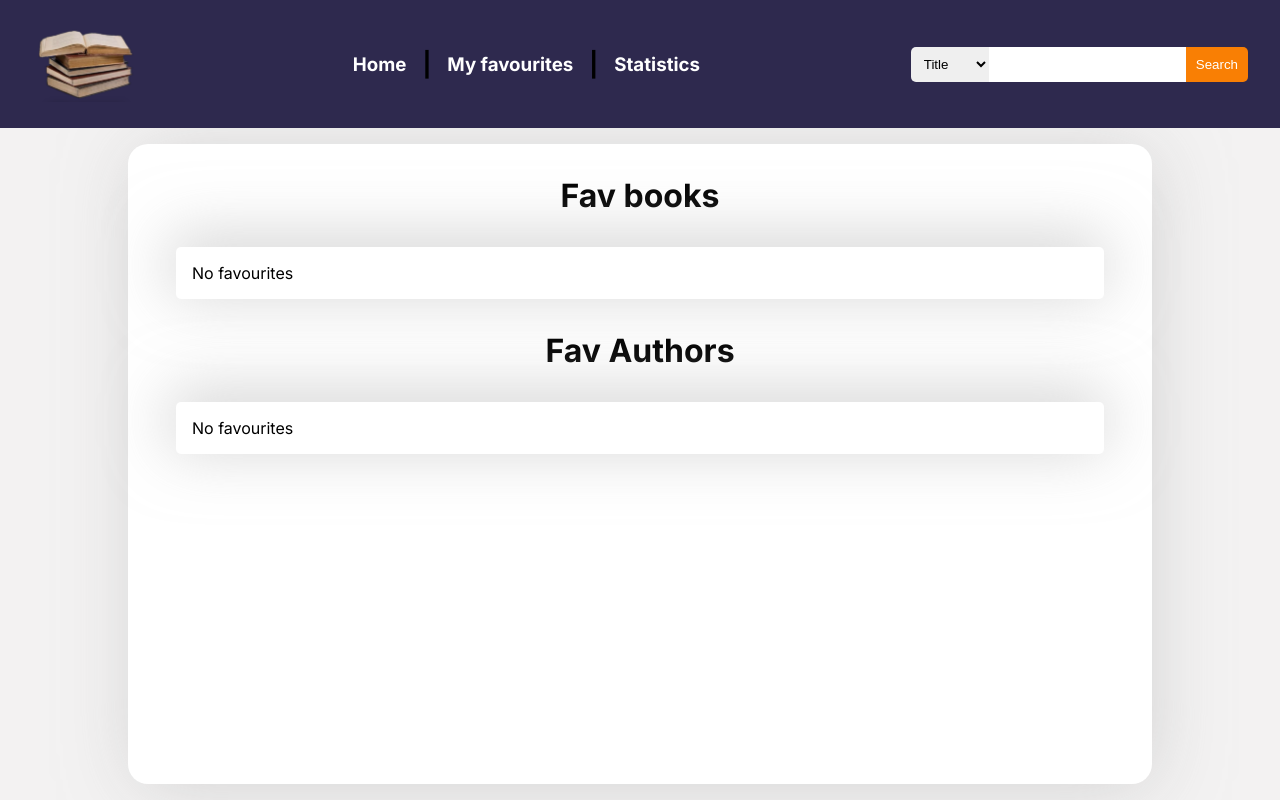
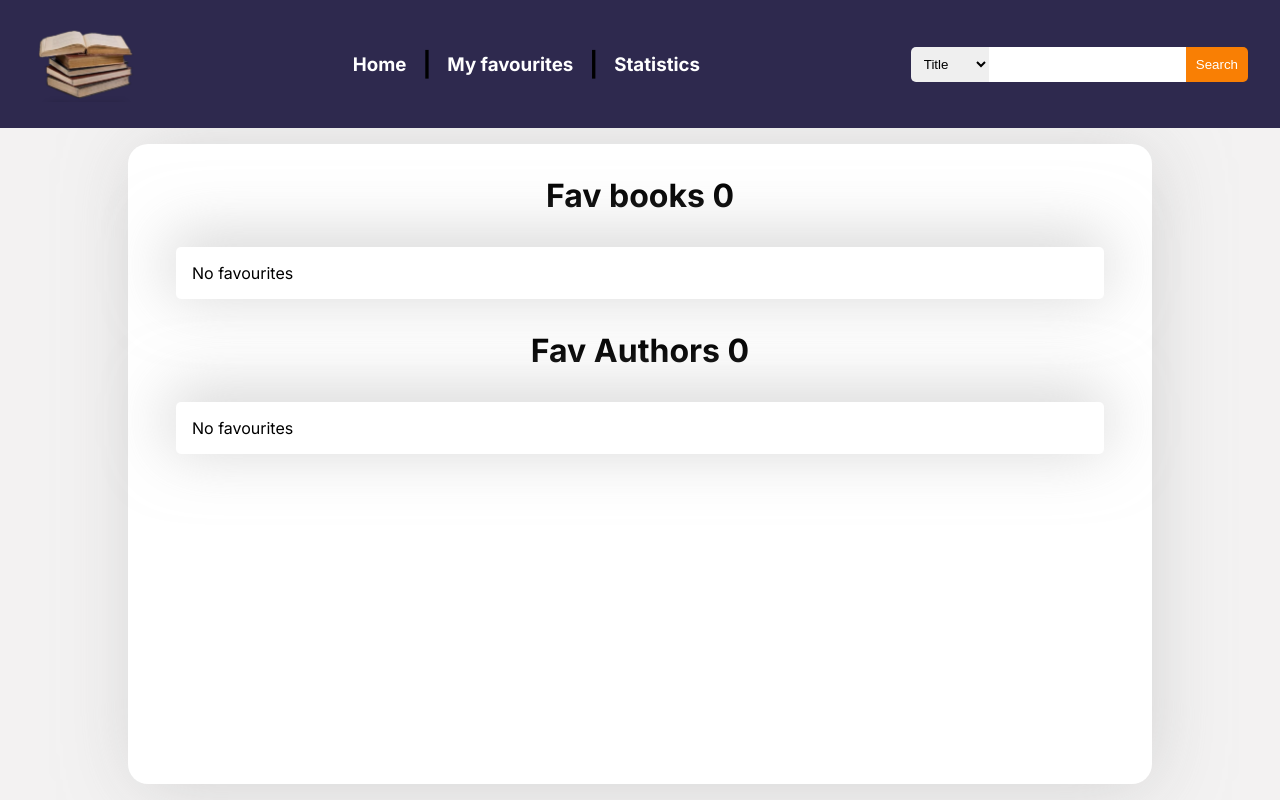
Before and after one commit to isabellaes/slutprojekt-js-ramverk, a Next.js app: page /favourite in a window 1280 px wide. Built offline with nearby package versions, Linux system fonts and the light colour scheme.

Commit message:
added num of pages to favorite page

```diff
--- a/app/favourite/page.tsx
+++ b/app/favourite/page.tsx
@@ -22,7 +22,7 @@ export default function Page() {
 
   return (
     <Container>
-      <h1 className={style.title}>Fav books</h1>
+      <h1 className={style.title}>Fav books {books.favouriteBooks.length}</h1>
 
       {books.favouriteBooks.length != 0 ? (
         <>
@@ -52,7 +52,7 @@ export default function Page() {
         </>
       )}
 
-      <h1 className={style.title}>Fav Authors</h1>
+      <h1 className={style.title}>Fav Authors {authors.length}</h1>
       {authors.length != 0 ? (
         <>
           {authors.map((a) => (
```
Also changed, not shown: app/page.tsx (+9 -5 lines).
